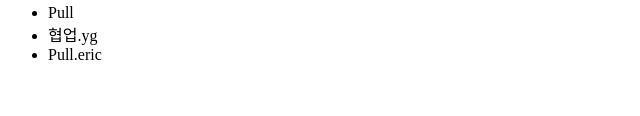
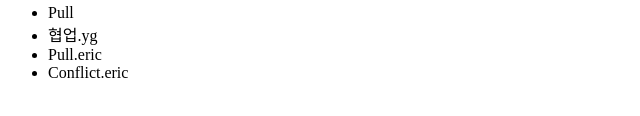
Before and after one commit to EricYG/mobilepeak_git_ericYG, a plain HTML site: page index.html in a window 1280 px wide. Shown: the part 260-376 px from the top of the page, 0-640 px from the left. Drawn offline with Linux system fonts and the light colour scheme.

Commit message:
Conflict.eric 추가

```diff
--- a/index.html
+++ b/index.html
@@ -22,6 +22,7 @@
 			<li>Pull</li>
 			<li>협업.yg</li>
 			<li>Pull.eric</li>
+			<li>Conflict.eric</li>
 		</ul>
 	</body>
 </html>
```
